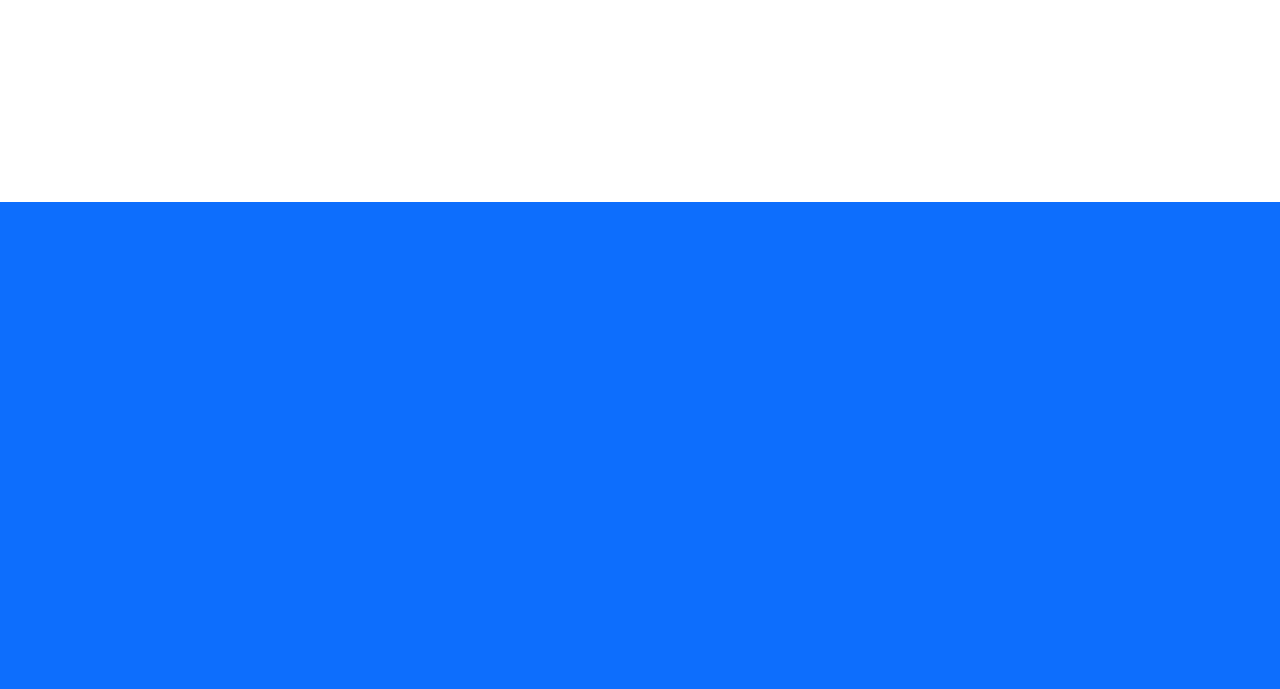
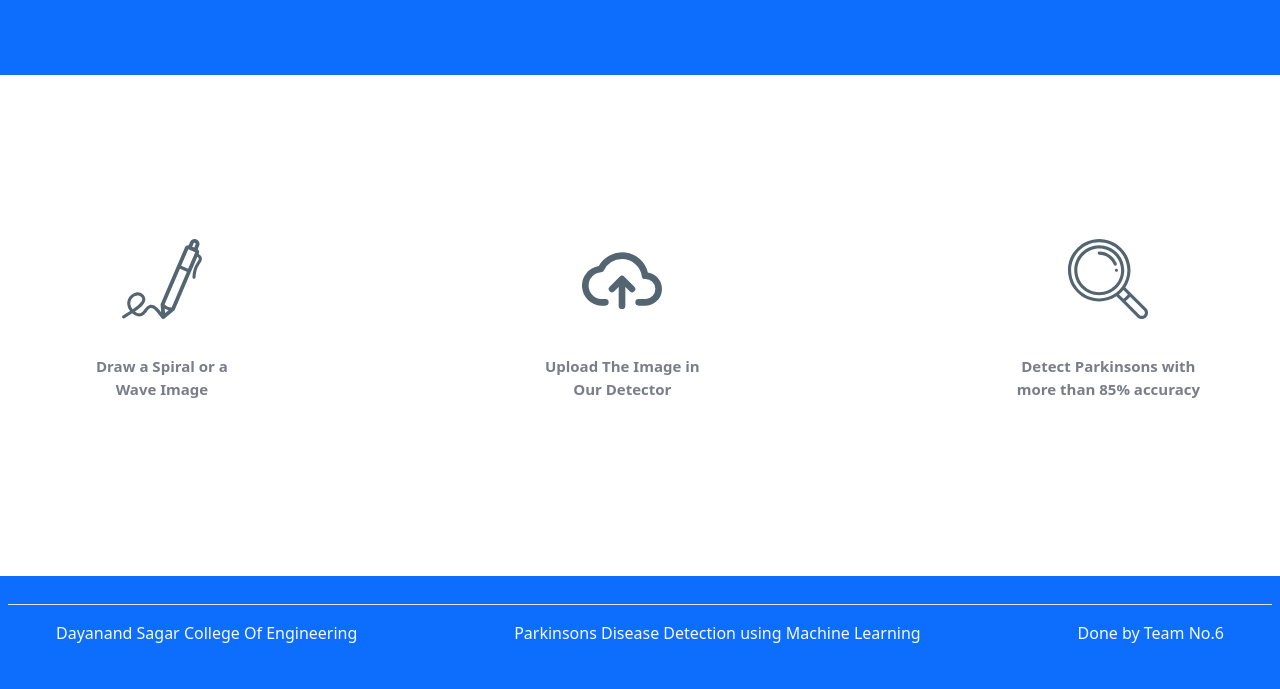
Before and after one commit to Adithya2310/Parkinsons-Disease-Detection, a Flask app: page / in a window 1280 px wide. Shown: the part 598-1287 px from the top of the page. Before the commit the page ends 800 px from the top, so only its background shows below. Run offline with Flask 3, Linux system fonts and the light colour scheme; some libraries are stand-ins or nearby versions.

Commit message:
imporved the ui

```diff
--- a/templates/index.html
+++ b/templates/index.html
@@ -16,7 +16,8 @@
     <link href="https://fonts.googleapis.com/css2?family=Roboto+Condensed:wght@400;700&family=Roboto:wght@400;700&display=swap" rel="stylesheet">
 
     <!-- Icon Font Stylesheet -->
-    <link href="https://cdnjs.cloudflare.com/ajax/libs/font-awesome/5.15.0/css/all.min.css" rel="stylesheet">
+    <!-- <link href="https://cdnjs.cloudflare.com/ajax/libs/font-awesome/5.15.0/css/all.min.css" rel="stylesheet"> -->
+    <link rel="stylesheet" href="https://use.fontawesome.com/releases/v5.6.3/css/all.css" integrity="sha384-UHRtZLI+pbxtHCWp1t77Bi1L4ZtiqrqD80Kn4Z8NTSRyMA2Fd33n5dQ8lWUE00s/" crossorigin="anonymous">
     <link href="https://cdn.jsdelivr.net/npm/bootstrap-icons@1.4.1/font/bootstrap-icons.css" rel="stylesheet">
 
     <!-- Customized Bootstrap Stylesheet -->
@@ -24,13 +25,45 @@
 
     <!-- Template Stylesheet -->
     <link href="css/style.css" rel="stylesheet">
+    <style>
+        .text__header{
+            opacity: 75%;
+        }
+        .hero{
+            width: 1200px;
+        }
+        .hero__image{
+            margin-right:0px;
+            padding: 10px ;
+            background-color: rgb(84, 134, 209);
+        }
+        .features__main{
+            width: 1200px;
+            margin:auto;
+        }
+        .feature__div{
+            display: flex;
+            flex-direction: column;
+            color: #536471;
+            font-size: 15px;
+            font-weight: 700;
+            text-align: center;
+            filter: invert(34%) sepia(22%) saturate(438%) hue-rotate(164deg) brightness(101%) contrast(82%);        }
+        .feature__svg{
+            padding:20px 0px;
+            width: 5rem;
+            text-align: centre;
+            margin: auto;
+        }
+    </style>
+    <script src="https://use.fontawesome.com/4fb090e041.js"></script>
 </head>
 
 <body>
     <!-- Navbar Start -->
-    <div class="container-fluid sticky-top bg-white shadow-sm">
-        <div class="container">
-            <nav class="navbar navbar-expand-lg bg-white navbar-light py-3 py-lg-0">
+    <div class=" sticky-top bg-white shadow-sm">
+        <div class="px-5 py-1">
+            <nav class="navbar navbar-expand-lg px-0 bg-white navbar-light py-3 py-lg-0">
                 <a href="index.html" class="navbar-brand">
                     <h1 class="m-0 text-uppercase text-primary"> Parkinson's disease </h1>
                 </a>
@@ -52,18 +85,48 @@
     <!-- Hero Start -->
     <div class="container-fluid bg-primary py-5 mb-5 hero-header">
         <div class="container py-5">
-            <div class="row justify-content-start">
                 <div class="col-lg-8 text-center text-lg-start">
-                    <h5 class="d-inline-block text-primary text-uppercase border-bottom border-5" style="border-color: rgba(256, 256, 256, .3) !important;">Find Your Stage</h5>
-                    <h1 class="display-1 text-white mb-md-4">Parkinson Disease Detection</h1>
-                    <div class="pt-2">
-                        <a href="{{ url_for('uploadSpiral') }}" class="btn btn-outline-light rounded-pill py-md-3 px-md-5 mx-2">SPIRAL IMAGE UPLOAD</a>
-                        <a href="{{ url_for('uploadWave') }}" class="btn btn-outline-light rounded-pill py-md-3 px-md-5 mx-2">WAVE IMAGE UPLOAD</a>
+                    <div class="hero d-flex justify-content-between align-items-center gap-5">
+                        <div class="hero__text">
+                            <h5 class="d-inline-block text-light text__header text-uppercase border-bottom border-5" style="border-color: rgba(256, 256, 256, .3) !important;">Detect parkinsons in its Early stages</h5>
+                            <h1 class="display-1 text-white mb-md-4">Parkinson Disease Detection</h1>
+                            <div class="pt-2">
+                                <a href="{{ url_for('uploadSpiral') }}" class="btn btn-outline-light rounded-pill py-md-3 px-md-5 mx-2">SPIRAL IMAGE UPLOAD</a>
+                                <a href="{{ url_for('uploadWave') }}" class="btn btn-outline-light rounded-pill py-md-3 px-md-5 mx-2">WAVE IMAGE UPLOAD</a>
+                            </div>
+                        </div>
+                        <div class="hero__image rounded-3">
+                            <img class="rounded-3"  height="350px" src="https://d2icp22po6iej.cloudfront.net/wp-content/uploads/2022/05/doctor-discussing-diagnosis.webp" alt="hero image">
+                        </div>
                     </div>
                 </div>
+        </div>
+    </div>
+    <!-- Features Start -->
+    <div class="features px-5 py-5 my-5">
+        <div class="px-5 features__main d-flex gap-4 justify-content-between align-items-center  py-5">
+            <div class="feature__div">
+                <img class="feature__svg" src="../static/icons/pencil.svg" alt="pencil">
+                <p class="py-3">Draw a Spiral or a <br> Wave Image</p>
+            </div>
+            <div class="feature__div">
+                <img class="feature__svg" src="../static/icons/upload.svg" alt="pencil">
+                <p class="py-3">Upload The Image in <br> Our Detector</p>
+            </div>
+            <div class="feature__div">
+                <img class="feature__svg" src="../static/icons/detect.svg" alt="pencil">
+                <p class="py-3">Detect Parkinsons with <br> more than 85% accuracy</p>
             </div>
         </div>
     </div>
+    <!-- Footer Start -->
+    <div class="py-1 px-lg-2 bg-primary text-light">
+        <footer class="d-flex flex-wrap justify-content-between align-items-center py-3 my-4 border-top">
+            <div class="ps-5">Dayanand Sagar College Of Engineering</div>
+          <div>Parkinsons Disease Detection using Machine Learning</div>
+          <div class="pe-5">Done by Team No.6</div>
+        </footer>
+    </div>
 </body>
 
-</html>
+</html
```
Also changed, not shown: templates/about.html (+8 -2 lines), static/icons/detect.svg (added), static/icons/pencil.svg (added), static/icons/upload.svg (added).
